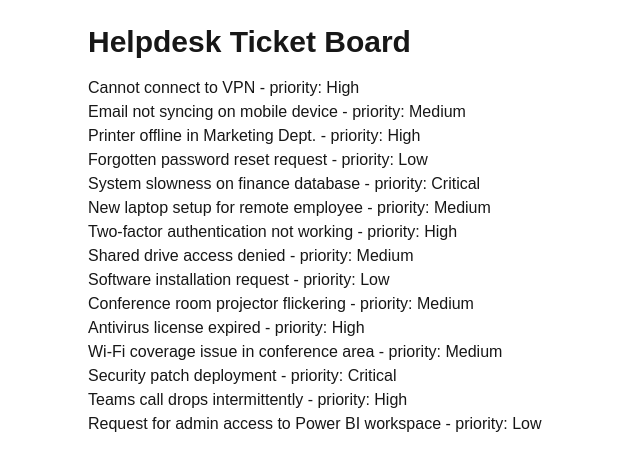
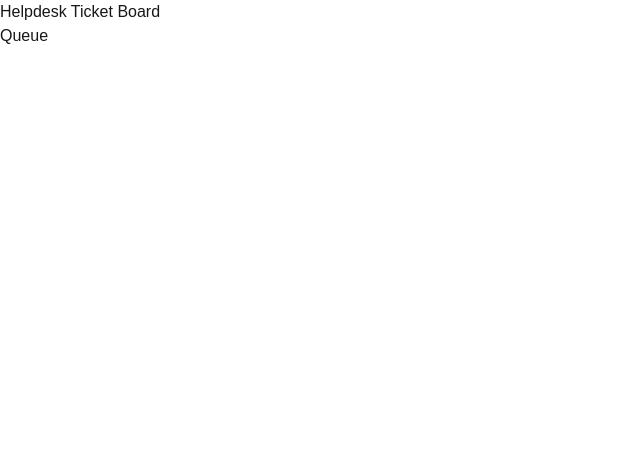
Before and after one commit to minhanh-ng/helpdesk-board, a Next.js app: page / in a window 1280 px wide. Shown: the top 470 px of the page, without its empty margins (0-640 px from the left). Built offline with nearby package versions, Linux system fonts and the light colour scheme.

Commit message:
editted ticketcard.jsx file, tried out condition for queue button

```diff
--- a/src/app/components/Board.jsx
+++ b/src/app/components/Board.jsx
@@ -1,5 +1,6 @@
 'use client';
 import { useEffect, useState } from 'react';
+import TicketList from './TicketList';
 export default function Board() {
 // Fetch state
 const [tickets, setTickets] = useState([]);
@@ -23,8 +24,12 @@ const [tickets, setTickets] = useState([]);
 
 
     return (
-        <ul>
-            {tickets.map(t =>  <li key={t.id}>{t.title} - priority: {t.priority}</li> )}
-        </ul>
+        <div>
+            {/* {tickets.map(t =>  <li key={t.id}>{t.title} - priority: {t.priority}</li> )} */}
+             <TicketList />
+        </div>
+
+
+
         );
 }
--- /dev/null
+++ b/src/app/components/TicketCard.jsx
@@ -0,0 +1,27 @@
+'use client';
+
+export default function TicketCard({ticket, myQueue, AddToMyQueue}) {
+    const {id, title, priority, status, assignee, updatedAt} = ticket
+    let AlreadyInQueue = false
+    for (let i in myQueue) {
+      if (myQueue[i].id === id) {
+        AlreadyInQueue = true;
+      }
+    }
+    return (
+    <div className="ticket-card">
+        <h2>{title}</h2>
+        <p>Priority: {priority}</p>
+        <p>Status: {status}</p>
+        <p>Assignee: {assignee}</p>
+        <p>Update At: {updatedAt}</p>
+
+{/* Disable Add button if already in queue; show “Already in Queue” */}
+      {AlreadyInQueue ? (
+        <button disabled style={{ cursor: 'not-allowed' }}>Already in Queue</button>
+        ) : (
+        <button onClick={() => AddToMyQueue(ticket)}>Add to Queue</button>
+        )}
+    </div>
+  );
+}
--- a/src/app/components/TicketList.jsx
+++ b/src/app/components/TicketList.jsx
@@ -1 +1,18 @@
-'use client'
+'use client';
+import TicketCard from "./TicketCard";
+
+// Maps products to cards (key={id})
+ export default function TicketList({tickets = [], AddToMyQueue}) {
+    return (
+        <div>
+            <h2>Queue</h2>
+
+            <div className="ticket-list">
+
+                {tickets.map(t => (
+          <TicketCard key={t.id} ticket={t} AddToMyQueue={AddToMyQueue} />
+            ))}
+            </div>
+        </div>
+    )
+ }
--- a/src/app/page.js
+++ b/src/app/page.js
@@ -3,8 +3,8 @@ import Board from './components/Board';
 
 export default function HomePage() {
   return (
-    <main className="mx-auto max-w-6xl p-6">
-      <h1 className="text-3xl font-bold mb-4">Helpdesk Ticket Board</h1>
+    <main className="main-homepage">
+      <h1 className="title-homepage">Helpdesk Ticket Board</h1>
       <Board />
     </main>
   );
```
